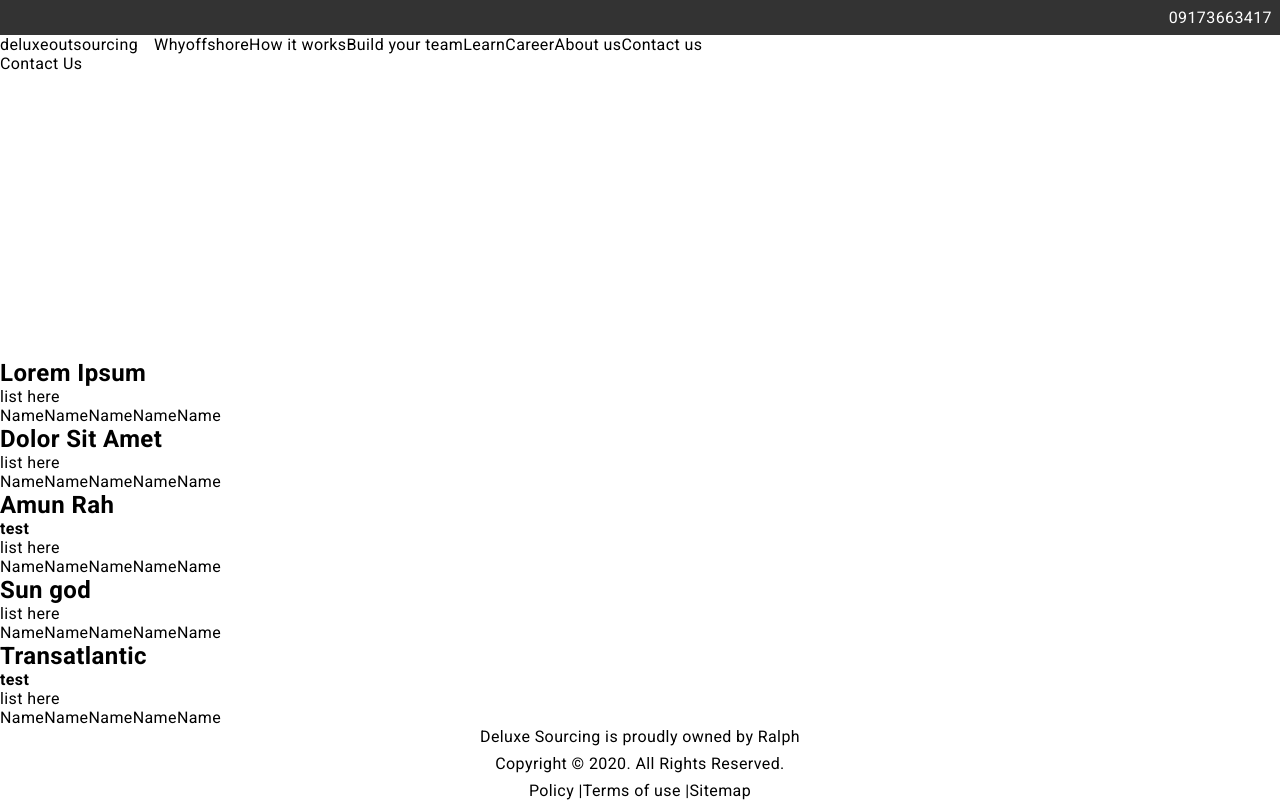
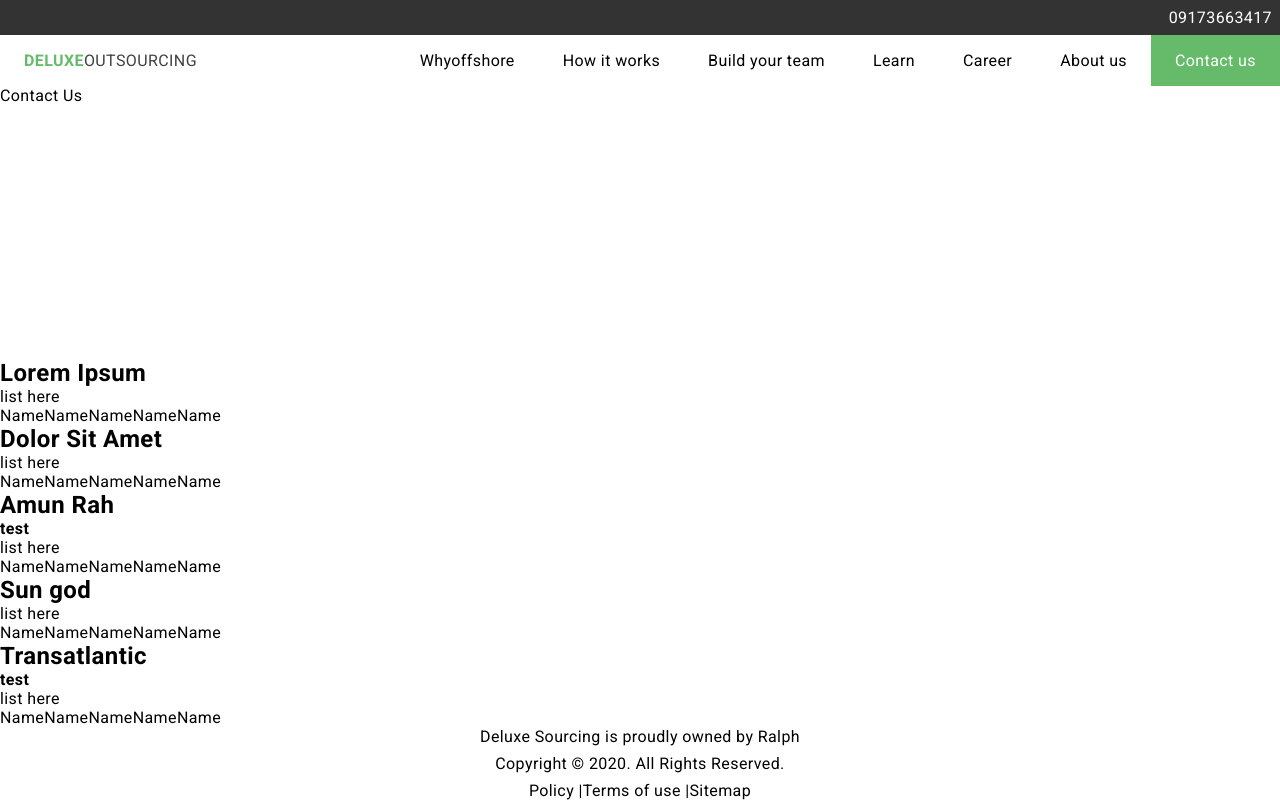
Before and after one commit to mav1283/deluxeoutsourcing-demo, a React (Create React App) app: page /contact-us in a window 1280 px wide. Built offline with nearby package versions, Linux system fonts and the light colour scheme.

Commit message:
updating ui

```diff
--- a/src/components/layout/footer/Footer.js
+++ b/src/components/layout/footer/Footer.js
@@ -1,12 +1,10 @@
-import React, { useEffect } from 'react';
+import React from 'react';
 import { Link } from 'react-router-dom';
 import LinkListTemplate1 from '../linklist_templates/LinkListTemplate1';
 import footContent from './footLinks';
 
 function Footer() {
-  useEffect(() => {
-    console.log(footContent);
-  }, []);
+
 
   return (
     <footer className='app-footer'>
--- a/src/components/layout/logo/Logo.js
+++ b/src/components/layout/logo/Logo.js
@@ -4,7 +4,7 @@ import { Link } from 'react-router-dom';
 function Logo() {
   return (
     <div className='app-logo'>
-      <Link to='/'>deluxeoutsourcing</Link>
+      <Link to='/'><span className="green-highlight">deluxe</span>outsourcing</Link>
     </div>
   );
 }
--- a/src/stylesheets/layout/_layout_dir.scss
+++ b/src/stylesheets/layout/_layout_dir.scss
@@ -1,3 +1,3 @@
 @import './app';
-@import './header/header';
+@import './header/header_dir';
 @import './footer/footer';
--- /dev/null
+++ b/src/stylesheets/layout/header/_header_dir.scss
@@ -0,0 +1,3 @@
+@import './header';
+@import './logo';
+@import './nav_desktop';
--- /dev/null
+++ b/src/stylesheets/layout/header/_logo.scss
@@ -0,0 +1,8 @@
+.app-logo{
+    @include two-sides-padded-container(1em,1.5em);
+    text-transform: uppercase;
+    color: var(--grey-800);
+    span{
+        font-weight: 600;
+    }
+}
--- /dev/null
+++ b/src/stylesheets/layout/header/_nav_desktop.scss
@@ -0,0 +1,11 @@
+.app-nav{
+    @extend .flex;
+    justify-content: flex-end;
+    a{
+        @include two-sides-padded-container(1em,1.5em);
+        text-align: center;
+        &:last-child{
+            @extend .green-bg;
+        }
+    }
+}
--- /dev/null
+++ b/src/stylesheets/modules/_colors.scss
@@ -0,0 +1,7 @@
+.green-highlight{
+    color: var(--green-400);
+}
+.green-bg{
+    background-color:var(--green-400);
+    color: #fff;
+}
--- a/src/stylesheets/modules/_modules_dir.scss
+++ b/src/stylesheets/modules/_modules_dir.scss
@@ -0,0 +1 @@
+@import './colors'
```
